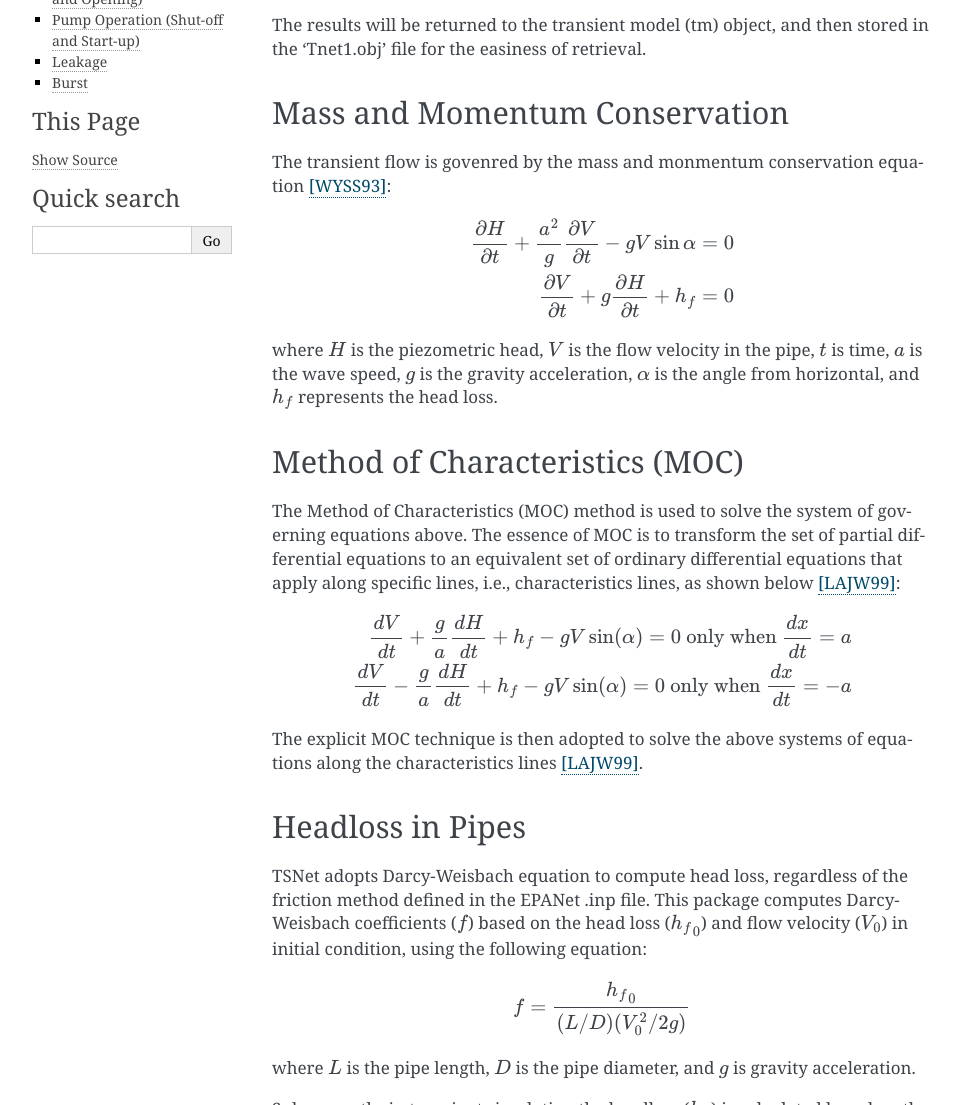
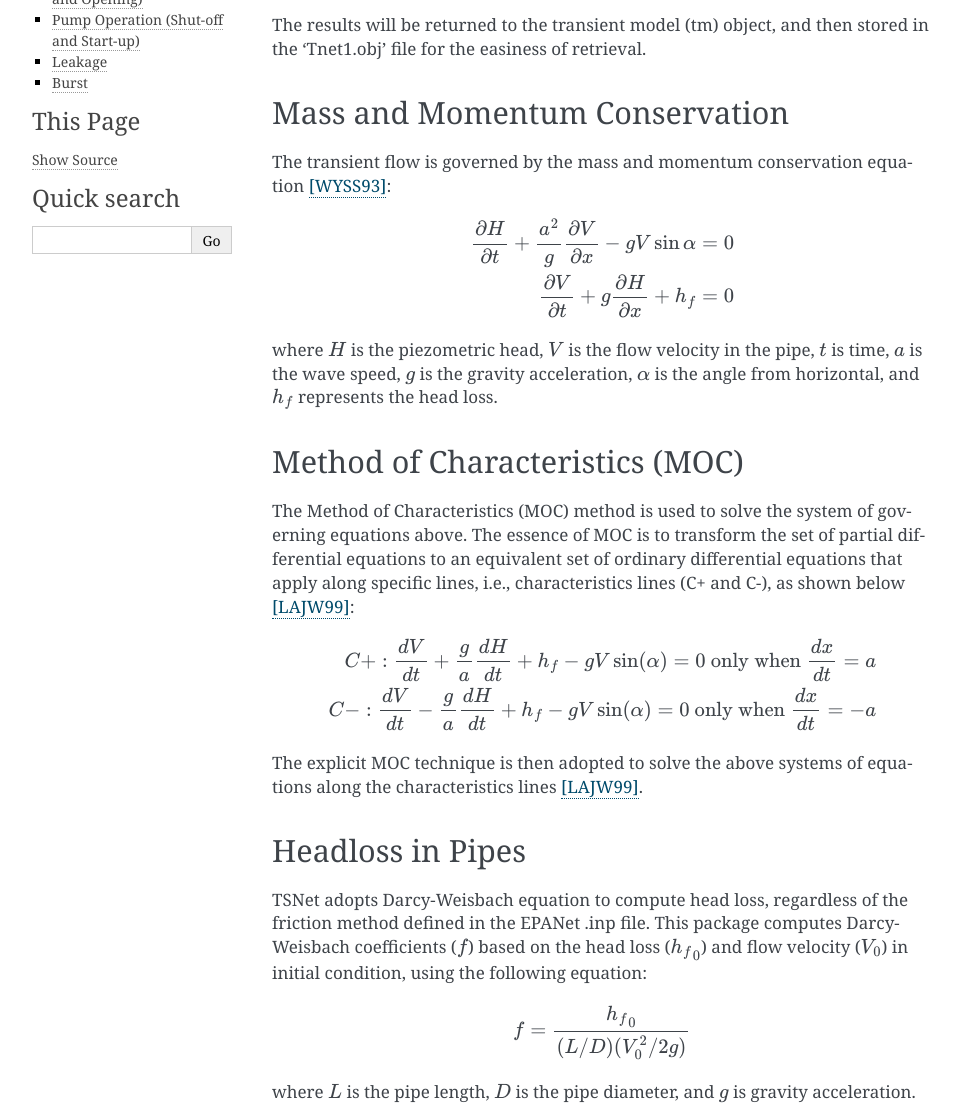
Before and after one commit to glorialulu/TSNet, a Sphinx documentation site: the page built from docs/transient.rst, in a window 1280 px wide and 1400 px high, cut to the strip 295-1400 px from the top of the window. Shown: the whole strip, without its empty margins (148-1108 px from the left). Built offline with Sphinx 7.4.7, drawn with Linux system fonts in a browser that asks for light colours; some of the changed text lies outside the part shown.

Commit message:
docs updated

```diff
--- a/AUTHORS.rst
+++ b/AUTHORS.rst
@@ -6,6 +6,7 @@ Development Lead
 ----------------
 
 * Lu Xing <xinglu@utexas.edu>
+* Lina Sela <linasela@utexas.edu>
 
 Contributors
 ------------
--- a/docs/transient.rst
+++ b/docs/transient.rst
@@ -16,13 +16,13 @@ and then stored in the 'Tnet1.obj' file for the easiness of retrieval.
 
 Mass and Momentum Conservation
 -------------------------------
-The transient flow is govenred by the mass and monmentum conservation
+The transient flow is governed by the mass and momentum conservation
 equation [WYSS93]_:
 
 .. math::
-    \frac{\partial H}{\partial t} + \frac{a^2}{g} \frac{\partial V}{\partial t} - gV\sin \alpha = 0
+    \frac{\partial H}{\partial t} + \frac{a^2}{g} \frac{\partial V}{\partial x} - gV\sin \alpha = 0
 
-    \frac{\partial V}{\partial t} + g\frac{\partial H}{\partial t} + h_f = 0
+    \frac{\partial V}{\partial t} + g\frac{\partial H}{\partial x} + h_f = 0
 
 where
 :math:`H` is the piezometric head,
@@ -38,14 +38,14 @@ Method of Characteristics (MOC)
 The Method of Characteristics (MOC) method is used to solve the system of
 governing equations above. The essence of MOC is to transform the set of
 partial differential equations to an equivalent set of ordinary differential
-equations that apply along specific lines, i.e., characteristics lines,
-as shown below [LAJW99]_:
+equations that apply along specific lines, i.e., characteristics lines
+(C+ and C-), as shown below [LAJW99]_:
 
 .. math::
-    \frac{dV}{dt} + \frac{g}{a} \frac{dH}{dt} + h_f - gV\sin(\alpha) = 0
+    C+: \frac{dV}{dt} + \frac{g}{a} \frac{dH}{dt} + h_f - gV\sin(\alpha) = 0
     \text{  only when  } \frac{dx}{dt} = a
 
-    \frac{dV}{dt} - \frac{g}{a} \frac{dH}{dt} + h_f - gV\sin(\alpha) = 0
+    C-: \frac{dV}{dt} - \frac{g}{a} \frac{dH}{dt} + h_f - gV\sin(\alpha) = 0
     \text{  only when  } \frac{dx}{dt} = -a
 
 The explicit MOC technique is then adopted to solve the above systems of
@@ -263,7 +263,7 @@ Leakage
 
 In TSNet, leaks and burst are assigned to the junctions. The leak is
 defined by specifying the leaking node name and the emitter coefficient
-(:math:`k`):
+(:math:`k_l`):
 
 .. literalinclude:: ../examples/Tnet3_burst_leak.py
     :lines: 15-16
@@ -275,7 +275,7 @@ using the two compatibility equations, a continuity equation, and an orifice
 equation which quantifies the leakage discharge (:math:`Q_l`):
 
 .. math::
-    Q_l = k \sqrt{{H_p}_l}
+    Q_l = k_l \sqrt{{H_p}_l}
 
 where :math:`{H_p}_l` is the pressure head at the leakage node.
 It should be noted that :math:`{H_p}_l` is the pressure head
--- a/setup.py
+++ b/setup.py
@@ -54,7 +54,7 @@ setup(
     setup_requires=setup_requirements,
     test_suite='tests',
     tests_require=test_requirements,
-    url='https://github.com/glorialulu/tsnet',
+    url='https://github.com/glorialulu/TSNet',
     version='0.1.0',
     zip_safe=False,
 )
```
Also changed, not shown: README.rst (+4 -6 lines), docs/usage.rst (+9 -0 lines), 5 other files.
